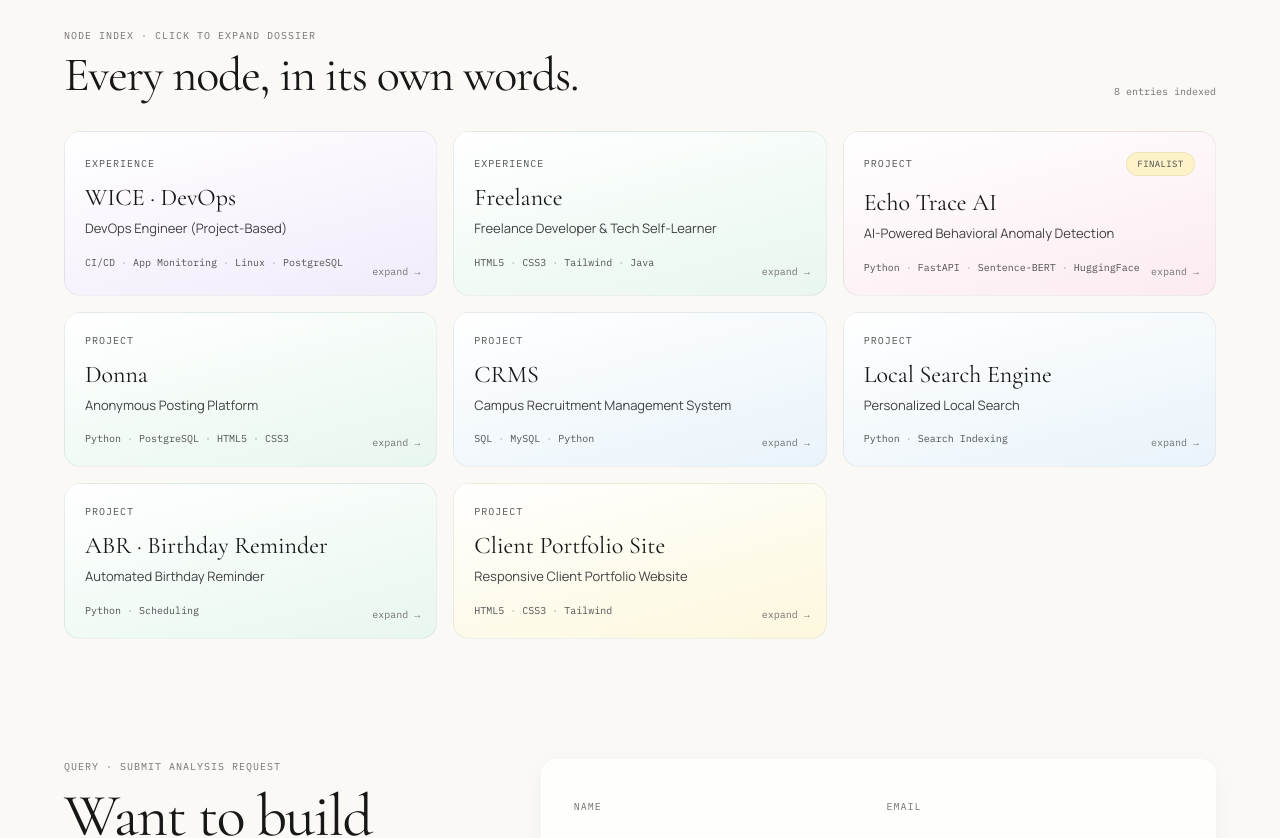
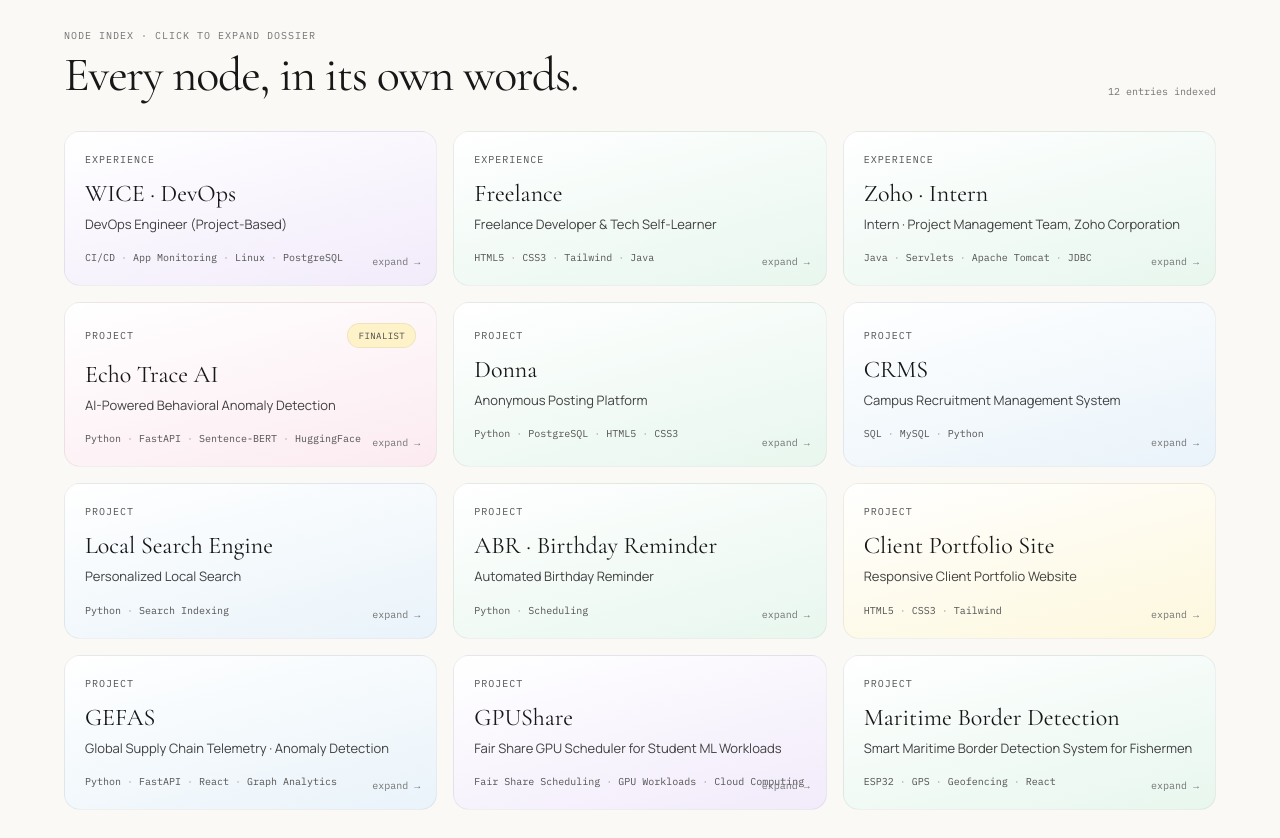
Before and after one commit to Aiswariya-Suresh/Aiswariya-Portfolio, a React (Create React App) app in the folder frontend/: page / in a window 1280 px wide. Shown: the part 1780-2618 px from the top of the page. Built offline with nearby package versions, Linux system fonts and the light colour scheme.

Commit message:
Add new projects and skills to profile data (2026)

```diff
--- a/frontend/src/data/profile.js
+++ b/frontend/src/data/profile.js
@@ -70,6 +70,23 @@ export const NODES = [
     decisions: "Adopted a one-page proposal template + early Figma-style mockups before code.",
     outcomes: "Repeat client work; cleaner requirements gathering; tighter delivery loop.",
     learnings: "Communication is half the engineering. Asking the second question saves the third refactor.",
+  },
+
+  {
+    id: "zoho",
+    label: "Zoho · Intern",
+    category: "fullstack",
+    weight: 14,
+    year: 2026,
+    kind: "role",
+    period: "Aug 2026 — Oct 2026",
+    headline: "Intern · Project Management Team, Zoho Corporation",
+    problem: "The internship moved from Java problem solving to building an application end to end, then to understanding how it is monitored and supported once it is running.",
+    role: "Built a Food Delivery System in Java, first as a console application and then as a web application on Servlets and Apache Tomcat, with database integration, authentication, restaurant specific menus and booking management. Registered it as a monitor in Zoho Applications Manager with alarms configured. Worked on the Enterprise Monitor Provision Engine, integrating ServiceDesk Plus and Applications Manager through an Ember.js frontend and Java backend APIs.",
+    tech: ["Java", "Servlets", "Apache Tomcat", "JDBC", "Maven", "REST APIs", "Postman", "Applications Manager", "Ember.js"],
+    challenges: "Login requests returning 404, servlet mapping errors, role specific server connection failures and existing database data not showing up.",
+    outcomes: "Fixed duplicate entries in previous bookings and menu items from different restaurants appearing together. The finished web app ran as a monitored application with alarms.",
+    learnings: "Failures can sit anywhere between the browser and the database, so tracing the full request flow finds them fastest. Understanding an existing enterprise project, its dependencies, packaging and versioning, comes before changing it.",
   },
 
   // Projects
@@ -178,6 +195,49 @@ export const NODES = [
     link: "https://suresh-s-portfolio-seven.vercel.app/",
   },
 
+  {
+    id: "gefas",
+    label: "GEFAS",
+    category: "data",
+    weight: 13,
+    year: 2026,
+    kind: "project",
+    headline: "Global Supply Chain Telemetry · Anomaly Detection",
+    problem: "Disruptions in a port network are hard to tell apart from normal variation, and harder still to link to weather and geopolitical events.",
+    role: "Course project for ITC1365 Exploratory Data Analysis at KRCE. Built the end to end data science app: analysis, hybrid algorithm, pipeline, web app, tests and documentation.",
+    tech: ["Python", "FastAPI", "React", "Graph Analytics", "Time Series"],
+    decisions: "Combined graph, time series and event layers into one hybrid score (Graph Event Fusion Anomaly Scoring), with a chokepoint risk score and event matching. Used fully synthetic data (32 ports, 55 routes, 731 days, seed 42).",
+    outcomes: "F1 0.901, PR AUC 0.975 and ROC AUC 0.998 on the synthetic data. 40 of 56 real events found significant, with 92.3% attribution accuracy at 70.3% coverage.",
+  },
+  {
+    id: "gpushare",
+    label: "GPUShare",
+    category: "devops",
+    weight: 12,
+    year: 2026,
+    kind: "project",
+    headline: "Fair Share GPU Scheduler for Student ML Workloads",
+    problem: "Shared GPUs need a fair way to divide time between student machine learning workloads.",
+    role: "Cloud computing project. Built the scheduler to cost nothing to run, tested it on a single device first and then across machines.",
+    tech: ["Fair Share Scheduling", "GPU Workloads", "Cloud Computing"],
+    decisions: "Replaced a simple decayed usage scheduler with a more complex algorithm that reads the situation. Later added job dependencies and datasets, replay of real usage data, and a way to verify on real lab hardware.",
+    outcomes: "Evaluated critically, with the weaknesses fixed in the code and the project evaluated again afterwards.",
+  },
+  {
+    id: "maritime",
+    label: "Maritime Border Detection",
+    category: "fullstack",
+    weight: 12,
+    year: 2026,
+    kind: "project",
+    headline: "Smart Maritime Border Detection System for Fishermen",
+    problem: "Fishing boats can cross a maritime boundary by accident.",
+    role: "Team project of four. GPS and geofencing on an ESP32 that classifies a boat as Safe, Warning or Critical against the boundary and sends local and remote alerts, with an Express and React dashboard showing boats and live GPS updates.",
+    tech: ["ESP32", "GPS", "Geofencing", "React", "Express"],
+    challenges: "The boundary was hardcoded in the firmware.",
+    decisions: "Planned a world map on the dashboard where the boundary is pinpointed, editable only by admins or government officials.",
+  },
+
   // Research interests
   { id: "llms", label: "LLMs & Prompt Eng.", category: "research", weight: 10, year: 2026, kind: "research", headline: "LLMs & Prompt Engineering", body: "Structured prompts, role-based prompting, chain-of-thought decomposition, context optimization, evaluation." },
   { id: "agentic", label: "Agentic AI", category: "research", weight: 10, year: 2026, kind: "research", headline: "Agentic AI", body: "Autonomous agents that plan, use tools, retrieve information, and collaborate to solve multi-step tasks." },
@@ -195,6 +255,8 @@ export const NODES = [
   { id: "docker", label: "Docker", category: "devops", weight: 7, year: 2025, kind: "skill" },
   { id: "networkx", label: "NetworkX / GNN", category: "ai", weight: 7, year: 2025, kind: "skill" },
   { id: "bert", label: "Sentence-BERT", category: "ai", weight: 7, year: 2025, kind: "skill" },
+  { id: "java", label: "Java", category: "fullstack", weight: 8, year: 2026, kind: "skill" },
+  { id: "iot", label: "ESP32 / IoT", category: "devops", weight: 7, year: 2026, kind: "skill" },
 ];
 
 export const LINKS = [
@@ -207,6 +269,10 @@ export const LINKS = [
   { source: "self", target: "search" },
   { source: "self", target: "abr" },
   { source: "self", target: "portfolio_client" },
+  { source: "self", target: "zoho" },
+  { source: "self", target: "gefas" },
+  { source: "self", target: "gpushare" },
+  { source: "self", target: "maritime" },
   { source: "self", target: "llms" },
   { source: "self", target: "agentic" },
   { source: "self", target: "rag" },
@@ -233,6 +299,17 @@ export const LINKS = [
   { source: "freelance", target: "python" },
   { source: "freelance", target: "postgres" },
 
+  // Zoho cluster
+  { source: "zoho", target: "java" },
+
+  // New project clusters
+  { source: "gefas", target: "python" },
+  { source: "gefas", target: "fastapi" },
+  { source: "gefas", target: "react" },
+  { source: "gefas", target: "nlp" },
+  { source: "maritime", target: "react" },
+  { source: "maritime", target: "iot" },
+
   // Donna / CRMS / Search
   { source: "donna", target: "python" },
   { source: "donna", target: "postgres" },
@@ -248,9 +325,10 @@ export const LINKS = [
 ];
 
 export const ANNOTATIONS = [
-  { id: "a1", text: "scanning career graph · 7 projects detected", at: 0.02 },
+  { id: "a1", text: "scanning career graph · 10 projects detected", at: 0.02 },
   { id: "a2", text: "AI/NLP cluster dominance · 38% weight", at: 0.12 },
   { id: "a3", text: "DevOps signature detected · WICE deployment", at: 0.22 },
+  { id: "a3b", text: "Enterprise Java exposure · Zoho internship", at: 0.28 },
   { id: "a4", text: "Flagship node identified · Echo Trace AI", at: 0.34 },
   { id: "a5", text: "Multi-signal fusion expertise · semantic + graph + temporal", at: 0.48 },
   { id: "a6", text: "Leadership pattern · Team Lead, 2-node coordination", at: 0.58 },
```
